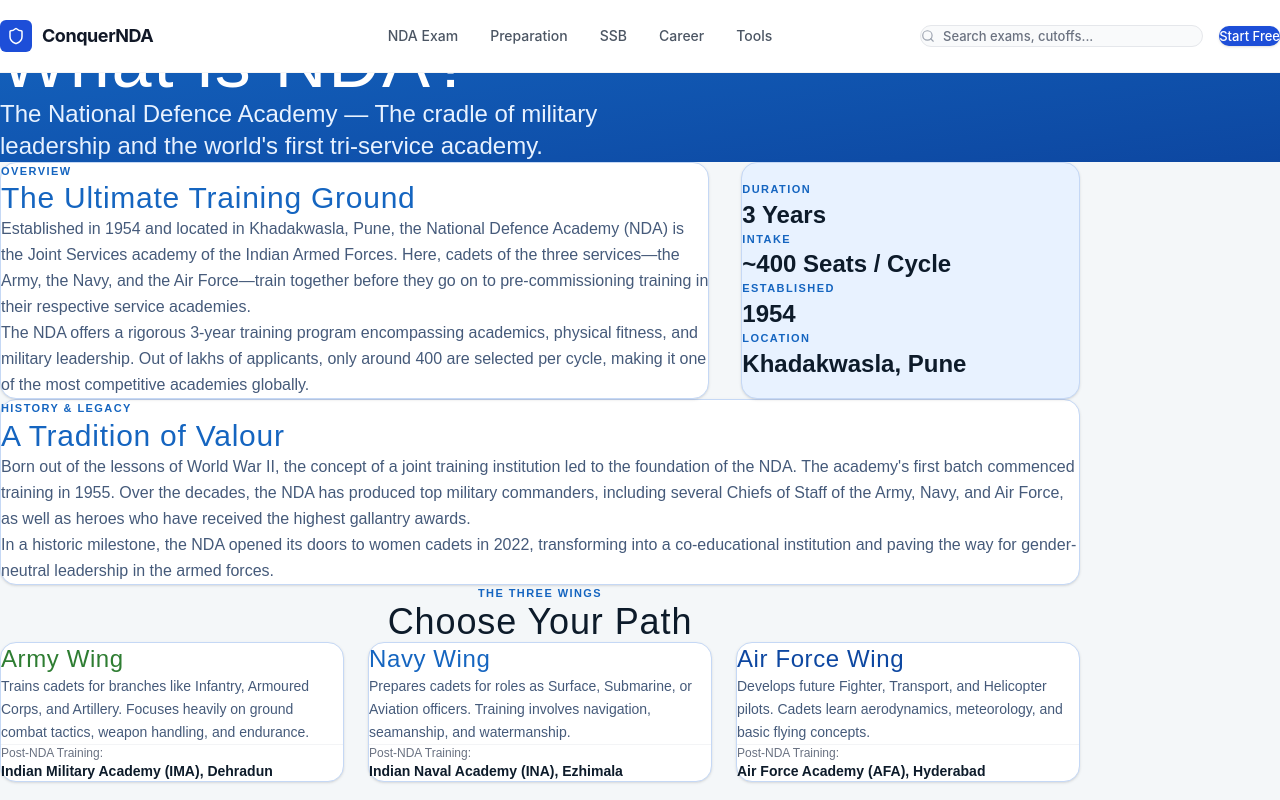
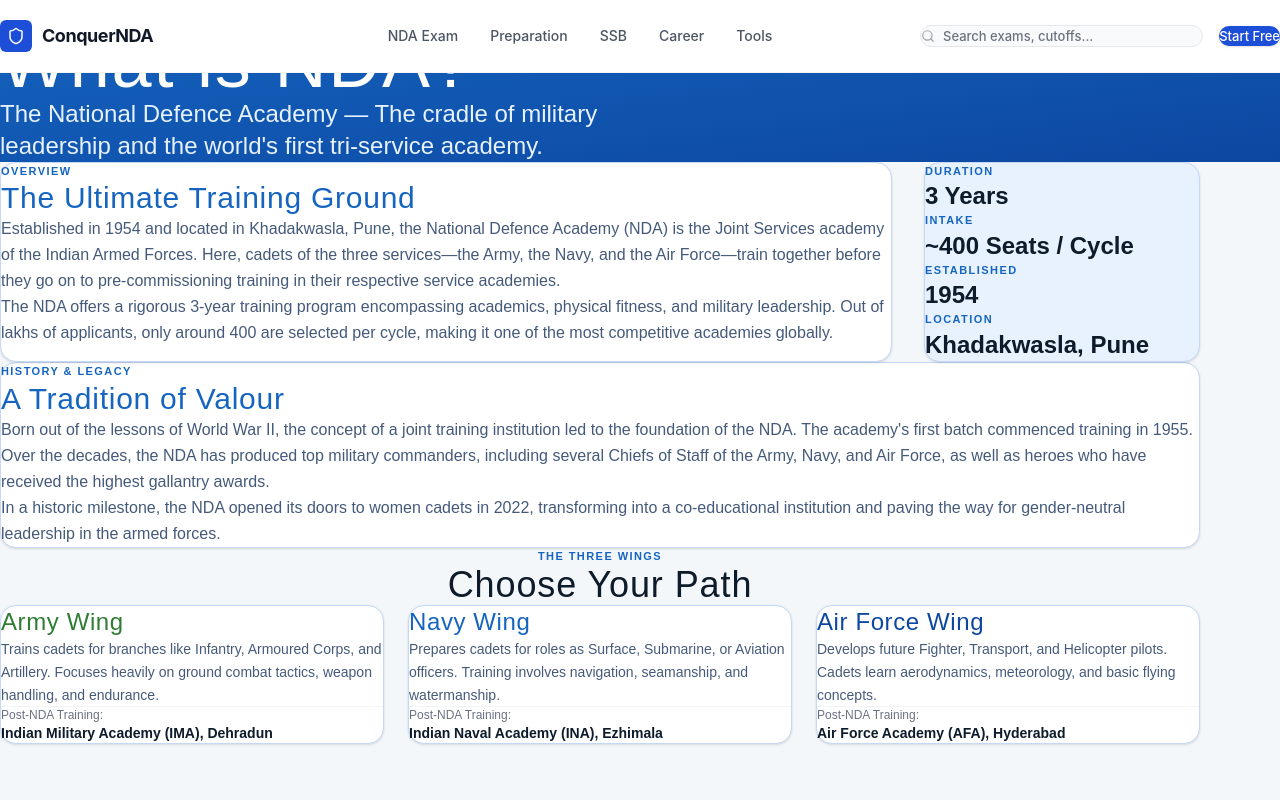
Before and after one commit to rudrakshtyagi1/CONQUERNDA, a Next.js app: page /what-is-nda in a window 1280 px wide. Built offline with nearby package versions, Linux system fonts and the light colour scheme.

Commit message:
fix: make what-is-nda wider, hide mega-menu lines when closed, and make search an input field on homepage

```diff
--- a/src/app/page.tsx
+++ b/src/app/page.tsx
@@ -120,9 +120,10 @@
   z-index:199;
   opacity:0;pointer-events:none;
   transform:translateY(-8px);
-  transition:opacity .15s ease,transform .15s ease;
+  visibility:hidden;
+  transition:opacity .15s ease,transform .15s ease,visibility .15s ease;
 }
-.mega-wrap.show{opacity:1;pointer-events:all;transform:translateY(0)}
+.mega-wrap.show{opacity:1;pointer-events:all;transform:translateY(0);visibility:visible}
 .mega-inner{max-width:1200px;margin:0 auto;padding:28px 36px 24px;}
 .mega-label{
   font-size:10px;font-weight:700;letter-spacing:.14em;
@@ -162,11 +163,12 @@
   display:flex;align-items:center;gap:7px;
   background:#F9FAFB;border:1px solid #E5E7EB;
   border-radius:20px;padding:7px 16px;
-  font-size:12px;color:#6B7280;cursor:pointer;
+  font-size:12px;color:#6B7280;cursor:text;
   transition:border .15s,background .15s;font-family:'Inter',sans-serif;
 }
-.nav-search:hover{border-color:#93C5FD;background:white}
+.nav-search:focus-within{border-color:#93C5FD;background:white}
 .nav-search i{font-size:13px}
+.nav-search input{border:none;background:transparent;outline:none;font-family:inherit;font-size:inherit;color:inherit;width:140px}
 .nav-cta{background:var(--blue);color:white;padding:8px 22px;border-radius:20px;font-size:13px;font-weight:600;cursor:pointer;border:none;transition:all .2s;font-family:'Inter',sans-serif;letter-spacing:-0.01em}
 .nav-cta:hover{background:#1D4ED8;transform:translateY(-1px)}
 
@@ -522,7 +524,10 @@
   </div>
 
   <div class="nav-right">
-    <div class="nav-search" tabindex="0"><i class="ti ti-search" aria-hidden="true"></i> Search…</div>
+    <div class="nav-search">
+      <i class="ti ti-search" aria-hidden="true"></i>
+      <input type="text" placeholder="Search exams..." />
+    </div>
     <button class="nav-cta">Start Free</button>
   </div>
 </nav>
--- a/src/app/what-is-nda/page.tsx
+++ b/src/app/what-is-nda/page.tsx
@@ -6,7 +6,7 @@
     <div className="min-h-screen bg-surface font-['DM_Sans',sans-serif]">
       {/* Hero Section */}
       <div className="bg-gradient-to-br from-[#1565C0] to-[#0D47A1] text-white py-20 px-6 relative before:absolute before:inset-x-0 before:top-0 before:h-1 before:bg-[#FFB300]">
-        <div className="max-w-[1080px] mx-auto">
+        <div className="max-w-[1200px] mx-auto">
           <Link href="/" className="text-[#E8F2FF] hover:text-white mb-6 inline-block text-sm font-medium transition-colors">
             ← Back to ConquerNDA
           </Link>
@@ -17,10 +17,10 @@
         </div>
       </div>
 
-      <div className="max-w-[1080px] mx-auto px-6 py-16 space-y-12 text-[#0D1B2A]">
+      <div className="max-w-[1200px] mx-auto px-6 py-16 space-y-12 text-[#0D1B2A]">
         {/* Overview & Key Facts */}
-        <div className="grid md:grid-cols-3 gap-8">
-          <div className="md:col-span-2 space-y-6 bg-white p-8 rounded-2xl border border-[#C5D8F5] shadow-sm">
+        <div className="grid md:grid-cols-4 gap-8">
+          <div className="md:col-span-3 space-y-6 bg-white p-10 rounded-2xl border border-[#C5D8F5] shadow-sm">
             <div className="text-[11px] font-bold uppercase tracking-[0.13em] text-[#1565C0] mb-2">Overview</div>
             <h2 className="font-['Bebas_Neue',sans-serif] text-3xl text-[#1565C0] tracking-wide">The Ultimate Training Ground</h2>
             <p className="text-[#455A7A] leading-relaxed">
@@ -31,7 +31,7 @@
             </p>
           </div>
 
-          <div className="bg-[#E8F2FF] p-8 rounded-2xl border border-[#C5D8F5] shadow-sm flex flex-col justify-center space-y-6">
+          <div className="md:col-span-1 bg-[#E8F2FF] p-8 rounded-2xl border border-[#C5D8F5] shadow-sm flex flex-col justify-center space-y-8">
             <div>
               <div className="text-[11px] font-bold uppercase tracking-[0.13em] text-[#1565C0] mb-1">Duration</div>
               <div className="text-2xl font-bold text-[#0D1B2A]">3 Years</div>
@@ -52,7 +52,7 @@
         </div>
 
         {/* History & Legacy */}
-        <div className="bg-white p-8 rounded-2xl border border-[#C5D8F5] shadow-sm">
+        <div className="bg-white p-10 rounded-2xl border border-[#C5D8F5] shadow-sm">
           <div className="text-[11px] font-bold uppercase tracking-[0.13em] text-[#1565C0] mb-2">History & Legacy</div>
           <h2 className="font-['Bebas_Neue',sans-serif] text-3xl text-[#1565C0] tracking-wide mb-4">A Tradition of Valour</h2>
           <p className="text-[#455A7A] leading-relaxed mb-4">
```
